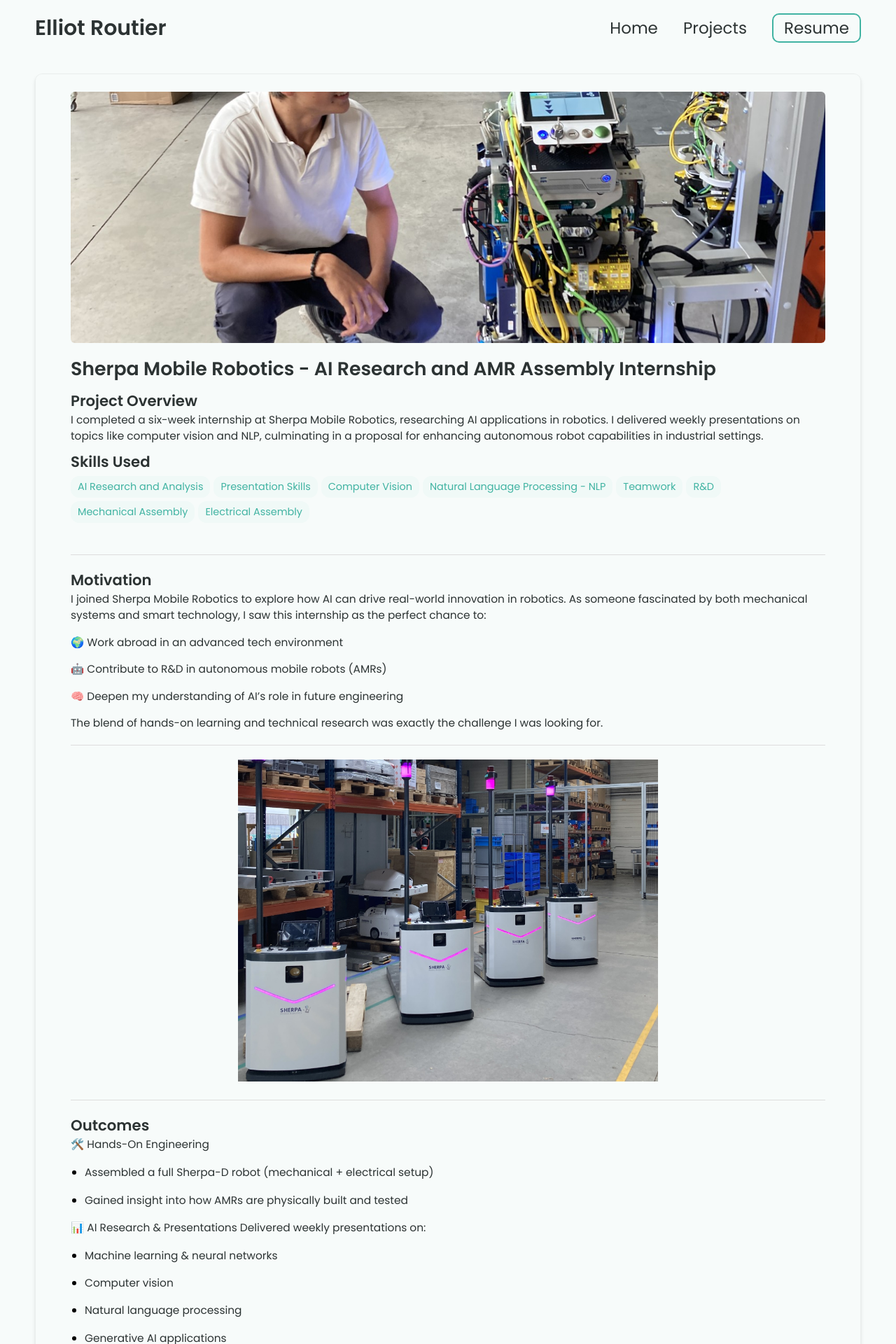
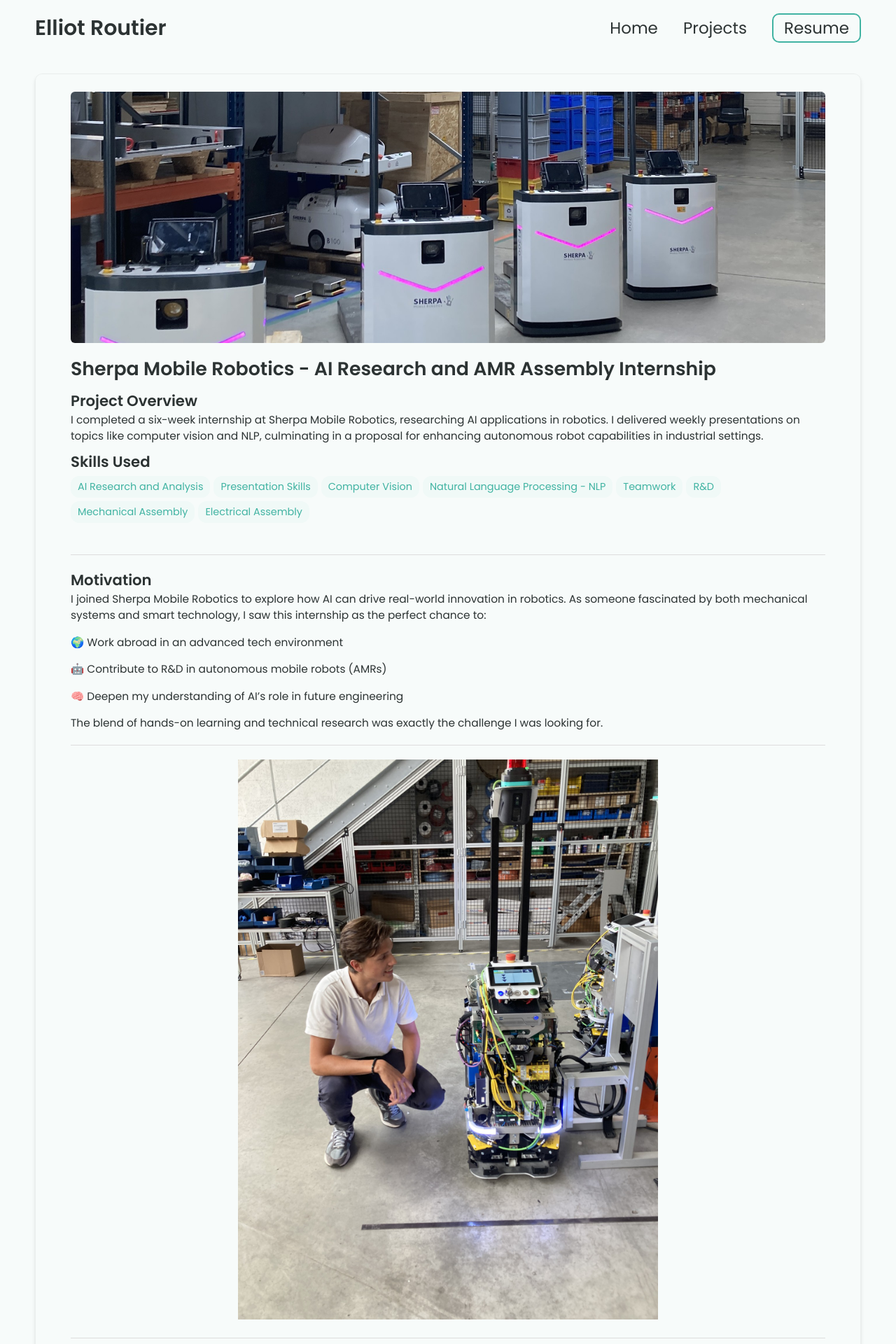
Before and after one commit to elliotroutier/elliot_portfolio, a Jekyll site: the page built from _projects/SMR/index.md, in a window 1280 px wide. Shown: the top 1920 px of the page at 70% size. Built offline with Jekyll 4.4.1, drawn with Linux system fonts in a browser that asks for light colours.

Commit message:
Update index.md

```diff
--- a/_projects/SMR/index.md
+++ b/_projects/SMR/index.md
@@ -12,7 +12,7 @@ skills:
   - Mechanical Assembly
   - Electrical Assembly
 
-main-image: /SMR.jpg
+main-image: /sherpa.jpg
 ---
 
 ---
@@ -30,7 +30,7 @@ The blend of hands-on learning and technical research was exactly the challenge
 ---
 
 <p align="center">
-  <img src="/assets/documents/sherpa.jpg" width="600" alt="Assembly of an AMR" />
+  <img src="/assets/documents/SMR.jpg" width="600" alt="Assembly of an AMR" />
 </p>
 
 ---
```
